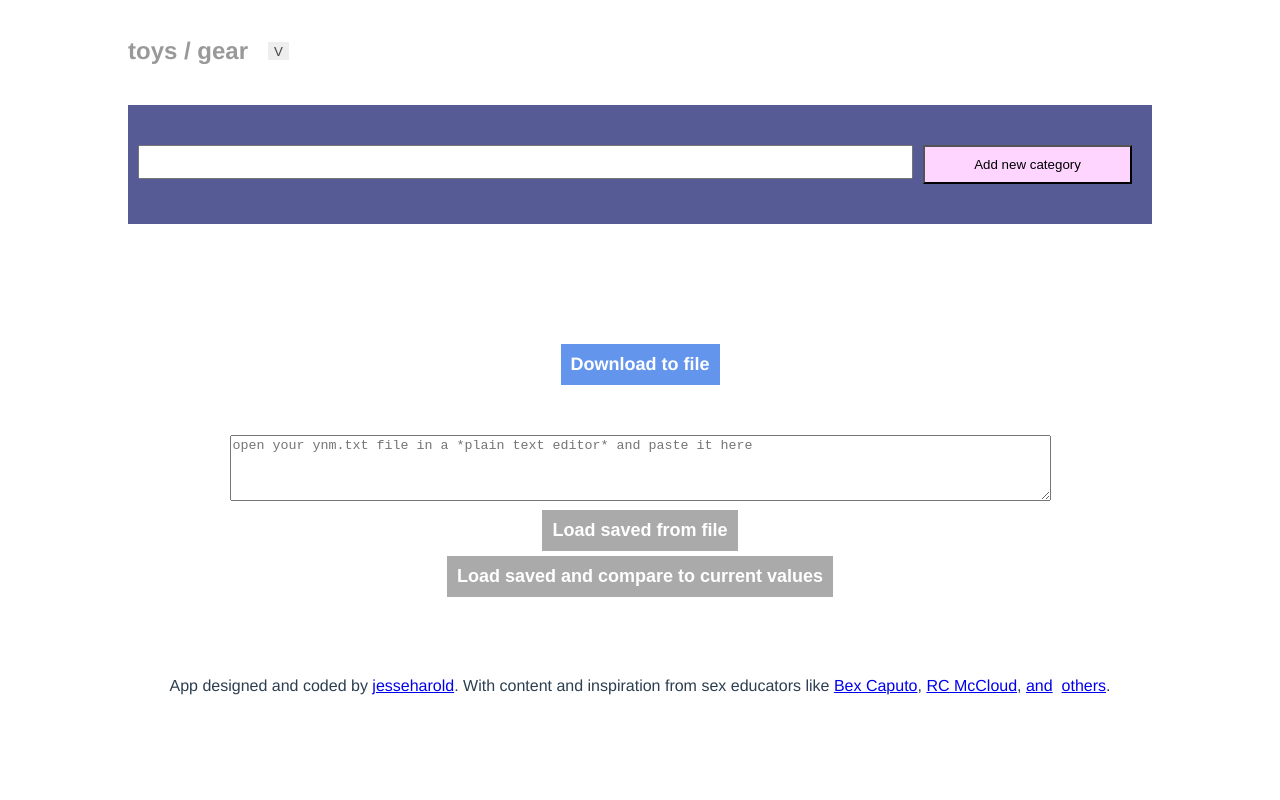
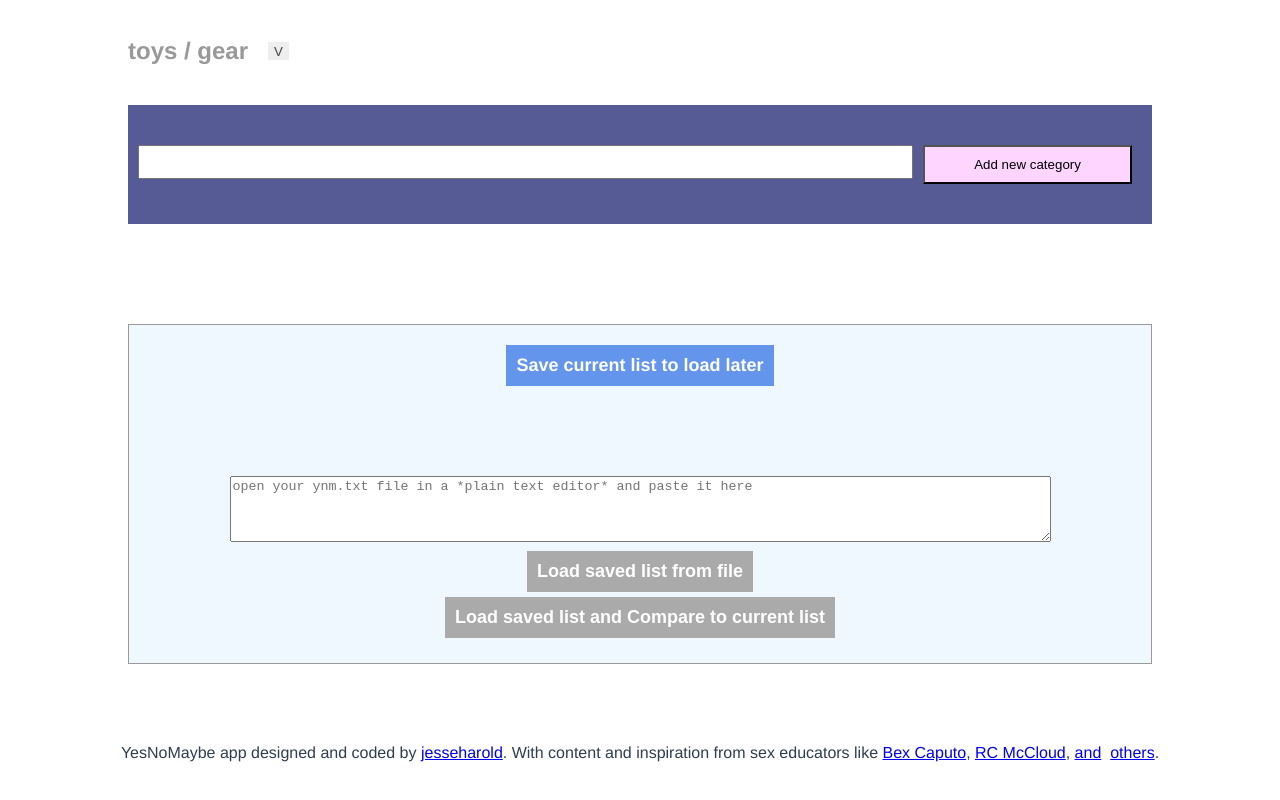
Before and after one commit to jesseharold/yesnomaybe, a Vue app: page / in a window 1280 px wide. Shown: the part 1956-2756 px from the top of the page. Before the commit the page ends 2721 px from the top, so only its background shows below. Built offline with nearby package versions, Linux system fonts and the light colour scheme.

Commit message:
fix uneven notes columns

```diff
--- a/src/App.vue
+++ b/src/App.vue
@@ -4,7 +4,7 @@
     <Intro msg="Welcome to YesNoMaybe" />
     <Items />
     <p>
-      App designed and coded by <a href="https://github.com/jesseharold" target="_blank">jesseharold</a>. With content and inspiration from sex educators like <a href="http://www.bextalkssex.com/" target="_blank">Bex Caputo</a>,
+      YesNoMaybe app designed and coded by <a href="https://github.com/jesseharold" target="_blank">jesseharold</a>. With content and inspiration from sex educators like <a href="http://www.bextalkssex.com/" target="_blank">Bex Caputo</a>,
       <a href="http://www.thatotherpaper.com/austin/yes_no_maybe" target="_blank">RC McCloud</a>, <a href="https://www.scarleteen.com/article/advice/yes_no_maybe_so_a_sexual_inventory_stocklist" target="_blank">and</a>
       &nbsp;<a href="https://drive.google.com/file/d/1nGtucisumva0kOXggAWH9Y4JEHLl0ts5/view" target="_blank">others</a>.
     </p>
--- a/src/components/Items.vue
+++ b/src/components/Items.vue
@@ -88,10 +88,9 @@
             :download="'ynm-' + new Date().getTime() + '.txt'"
             class="save-button"
             @click="getDataString" >
-                Download to file
+                Save current list to load later
         </a>
-    </div>
-    <div class="control-panel hide-print">
+
         <textarea
             v-model="loadJsonText"
             id="loadFromJson"
@@ -99,10 +98,10 @@
             cols="100" rows="4"
             placeholder="open your ynm.txt file in a *plain text editor* and paste it here" />
         <button class="load-button" :class="canLoad ? 'enabled' : 'disabled'" @click="loadJson">
-            Load saved from file
+            Load saved list from file
         </button>
         <button class="load-button" :class="canLoad ? 'enabled' : 'disabled'" @click="loadJsonAndCompare">
-            Load saved and compare to current values
+            Load saved list and Compare to current list
         </button>
     </div>
   </section>
@@ -448,7 +447,7 @@ export default {
     flex-basis: 25%;
     max-width: 200px;
 }
-.column.notes {
+.column.notes, .column.notes2 {
     flex-basis: 35%;
 }
 @media screen and (max-width:800px) {
@@ -506,12 +505,11 @@ export default {
     /* hide upload/download buttons in compare mode */
     display: none;
 }
-
 .control-panel {
     margin-top: 100px;
-}
-.control-panel + .control-panel {
-    margin-top: 0;
+    border: 1px solid #999;
+    background-color: aliceblue;
+    padding-bottom: 20px;
 }
 .save-button, .load-button, .toggle-button {
     display: inline-block;
@@ -525,7 +523,9 @@ export default {
     text-decoration: none;
     cursor: pointer;
 }
-
+.save-button {
+    margin-bottom: 60px;
+}
 .save-button:hover, .load-button:not(.disabled):hover, .toggle-button:hover {
     opacity: .7;
 }
```
